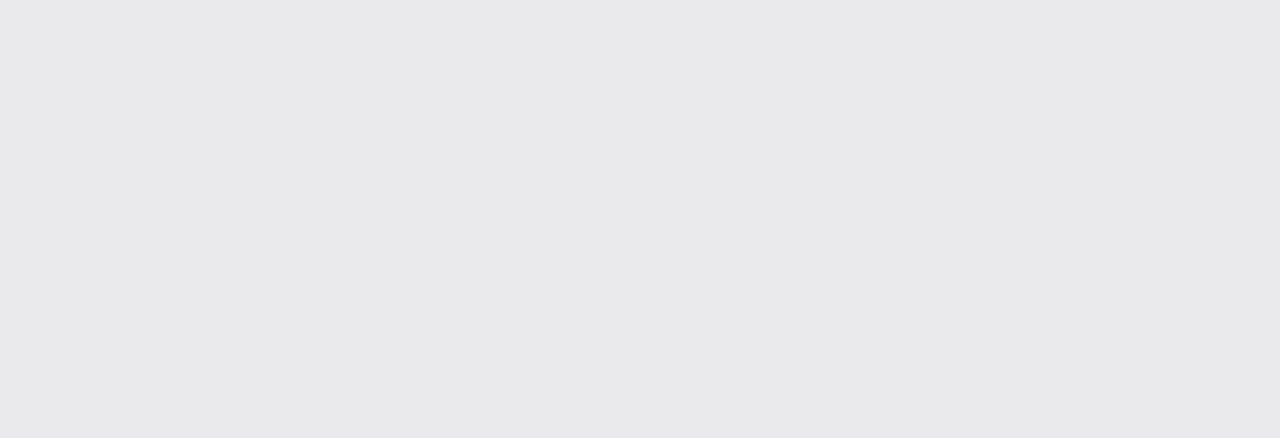
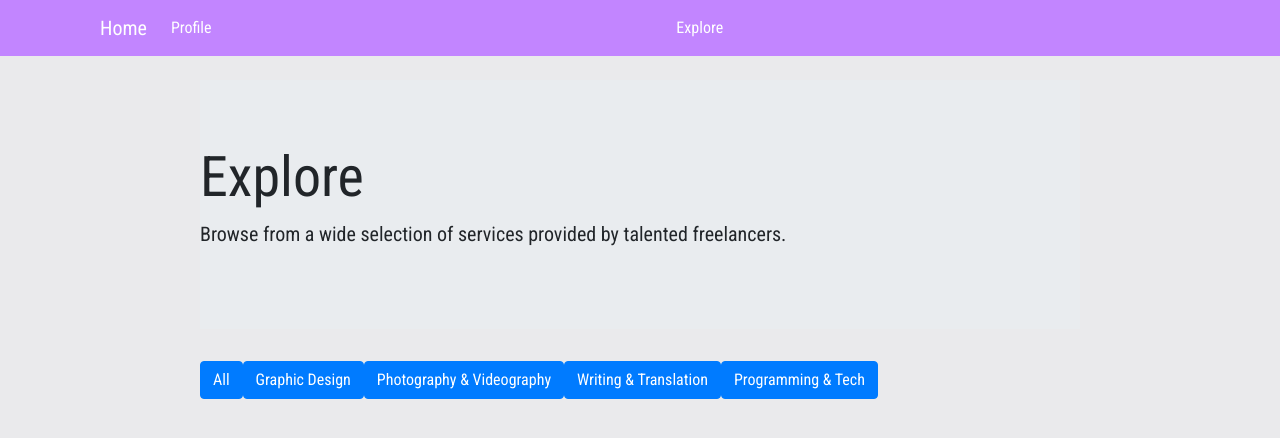
Before and after one commit to Azim-Emran/Group5Hackathon, a React (Create React App) app: page /services in a window 1280 px wide. Before the commit this address had no page. Shown: the top 438 px of the page. Built offline with nearby package versions, Linux system fonts and the light colour scheme.

Commit message:
added explore services page

```diff
--- a/package.json
+++ b/package.json
@@ -6,7 +6,7 @@
     "@testing-library/jest-dom": "^5.16.5",
     "@testing-library/react": "^13.4.0",
     "@testing-library/user-event": "^13.5.0",
-    "axios": "^1.3.4",
+    "axios": "^1.3.5",
     "bootstrap": "4.6",
     "flatlist-react": "^1.5.13",
     "nodemon": "^2.0.22",
--- /dev/null
+++ b/src/API/Constants.js
@@ -0,0 +1,5 @@
+const Constants = {
+  BASE_URL: "https://us-central1-upnxt-fc294.cloudfunctions.net/api",
+};
+
+export default Constants;
--- a/src/App.js
+++ b/src/App.js
@@ -3,6 +3,7 @@ import { BrowserRouter as Router, Routes, Route } from "react-router-dom";
 import Homepage from './pages/Homepage';
 import ProfilePage from './pages/ProfilePage';
 import 'bootstrap/dist/js/bootstrap.min.js';
+import ServicesPage from './pages/ServicesPage';
 
 
 function App() {
@@ -11,6 +12,7 @@ function App() {
       <Routes>
         <Route path="/" element={<Homepage/>}/>
         <Route path="/profile" element={<ProfilePage/>}/>
+        <Route path="/services" element={<ServicesPage/>}/>
       </Routes>
     </Router>
   );
--- a/src/Components/Navbar.jsx
+++ b/src/Components/Navbar.jsx
@@ -36,6 +36,12 @@ const Navbar = () => {
                             {isUser && <Link className="nav-link" to="/profile">Profile <span className="sr-only">(current)</span></Link>}
                         </li>
                     </ul>
+
+                    <ul className="navbar-nav mr-auto">
+                        <li className="nav-item active">
+                            <Link className="nav-link" to="/services">Explore </Link>
+                        </li>
+                    </ul>
                     {!isUser && (
                         <>
                             <button className="btn btn-outline-light my-2 my-sm-0 ml-3" onClick={handleToggleLoginWindow}>Login</button>
--- /dev/null
+++ b/src/Components/exploreComponents/ExploreServices.jsx
@@ -0,0 +1,63 @@
+import { Card, Button, Image } from "react-bootstrap";
+import { useState, useEffect } from "react";
+import axios from "axios";
+
+const ExploreServices = () => {
+  const [category, setCategory] = useState("");
+  const [services, setServices] = useState([]);
+
+  const handleCategoryClick = (category) => {
+    setCategory(category);
+    axios
+      .get(
+        `https://us-central1-upnxt-fc294.cloudfunctions.net/api/sp?service_category=${category}`
+      )
+      .then((response) => response.json())
+      .then((data) => setServices(data));
+  };
+
+  return (
+    <>
+      <div class="wrapper">
+        <div class="jumbotron jumbotron-fluid">
+          <h1 class="display-4">Explore</h1>
+          <p class="lead">
+            Browse from a wide selection of services provided by talented
+            freelancers.
+          </p>
+        </div>
+
+        <div>
+          <Button class="btn btn-outline-primary mr-3">All</Button>
+          <Button
+            class="btn btn-outline-primary mr-3"
+            onClick={() => handleCategoryClick("graphicdesign")}
+          >
+            Graphic Design
+          </Button>
+          <Button class="btn btn-outline-primary mr-3">
+            Photography & Videography
+          </Button>
+          <Button
+            class="btn btn-outline-primary mr-3"
+            onClick={() => handleCategoryClick("writetrans")}
+          >
+            Writing & Translation
+          </Button>
+          <Button class="btn btn-outline-primary mr-3">
+            Programming & Tech
+          </Button>
+        </div>
+
+      <div>
+        {services.map(service => (
+          <li key={service.id}>{service.name}</li>
+        ))}
+      </div>
+
+      </div>
+    </>
+  );
+};
+
+export default ExploreServices;
--- a/src/index.css
+++ b/src/index.css
@@ -111,6 +111,11 @@ apply to background or text color when needed */
 /* ========== PROFILE PAGE ENDS ========= */
 
 
+
+/* ========== EXPLORE PAGE STARTS ========= */
+/* ========== EXPLORE PAGE ENDS ========= */
+
+
 @media only screen and (min-width: 600px) {
 
   /* View for tablet screen size:
--- /dev/null
+++ b/src/pages/ServicesPage.jsx
@@ -0,0 +1,15 @@
+import Navbar from "../Components/Navbar";
+import ExploreServices from "../Components/exploreComponents/ExploreServices";
+
+const ServicesPage = () => {
+  return (
+    <>
+      <Navbar />
+      <div className="wrapper pt-4">
+        <ExploreServices />
+      </div>
+    </>
+  );
+};
+
+export default ServicesPage;
```
Also changed, not shown: src/API/Endpoints.js (added, +7 -0 lines), 1 other file (tests, documents, lock files or other folders).
